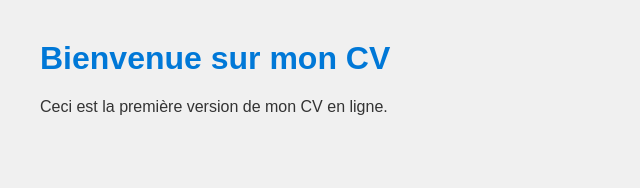
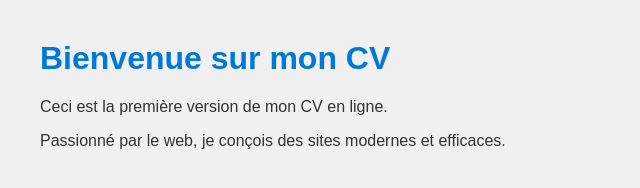
Before and after one commit to hornelmercy/mon-cv, a plain HTML site: page index.html in a window 1280 px wide. Shown: the whole page, without its empty margins (0-640 px from the left). Drawn offline with Linux system fonts and the light colour scheme.

Commit message:
mise en place de la section description

```diff
--- a/index.html
+++ b/index.html
@@ -12,5 +12,8 @@
 <body>
     <h1>Bienvenue sur mon CV</h1>
     <p>Ceci est la première version de mon CV en ligne.</p>
+
+    <p>Passionné par le web, je conçois des sites modernes et efficaces.</p>
+
 </body>
 </html>
```
